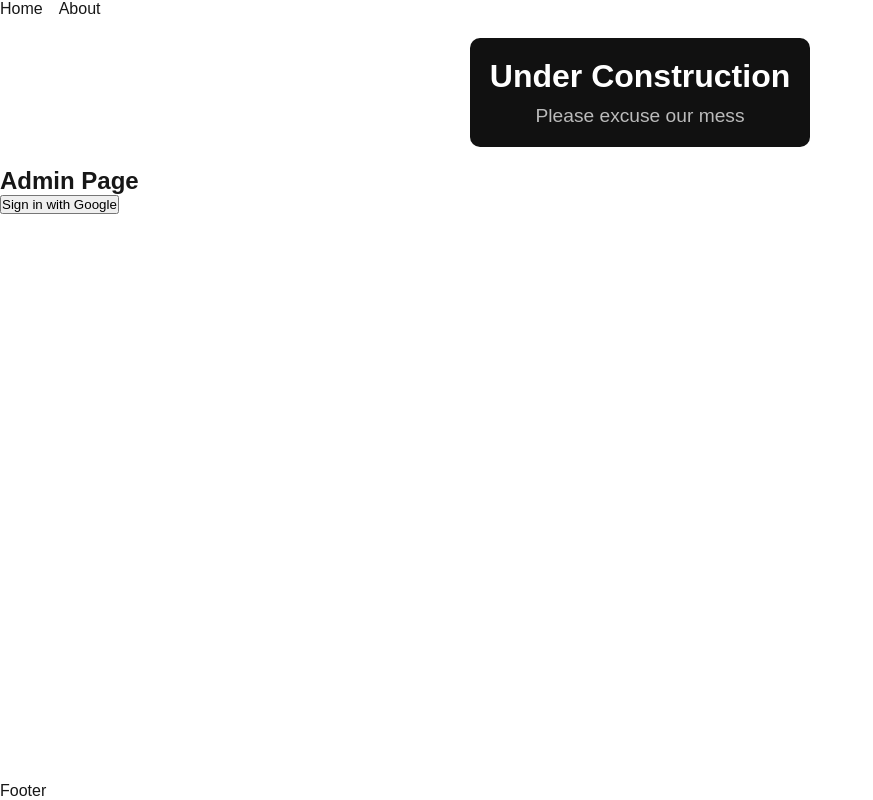
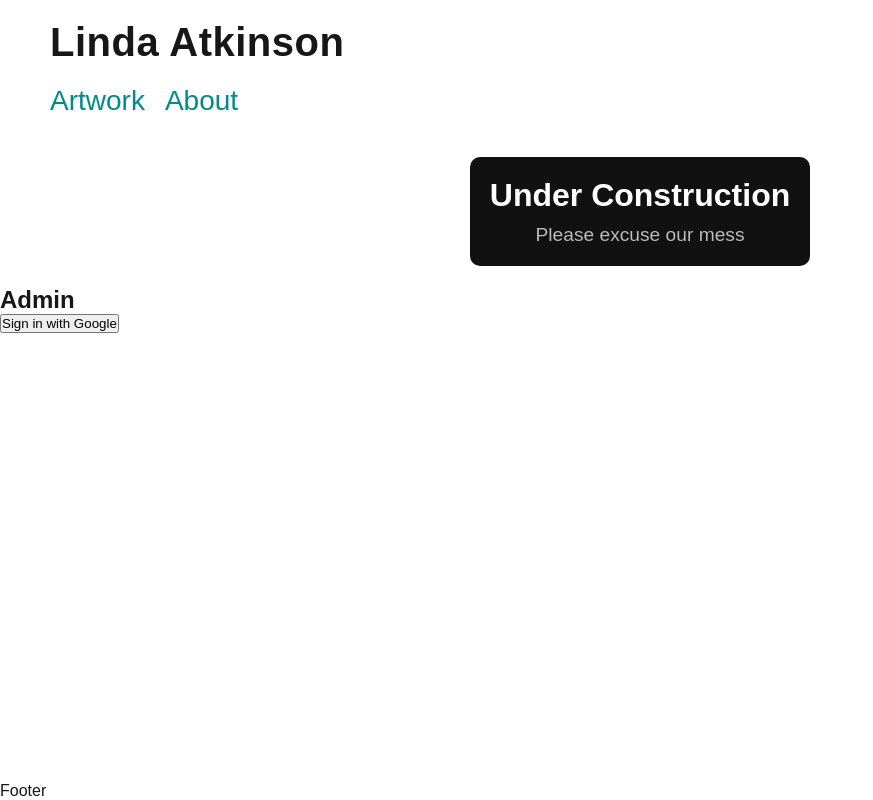
Before and after one commit to Jwilliams137/Atkinson-Art, a Next.js app: page /admin in a window 1280 px wide. Shown: the whole page, without its empty margins (0-873 px from the left). Built offline with nearby package versions, Linux system fonts and the light colour scheme; no server answers.

Commit message:
nav styles

```diff
--- a/components/Nav/Nav.jsx
+++ b/components/Nav/Nav.jsx
@@ -1,12 +1,15 @@
-"use client";
+'use client';
 import Link from 'next/link';
 import { useEffect, useState } from 'react';
 import { auth } from '../../firebase';
-import { onAuthStateChanged } from "firebase/auth";
+import { onAuthStateChanged } from 'firebase/auth';
+import styles from './Nav.module.css';  // Import the CSS module
 
 export default function Nav() {
   const [user, setUser] = useState(null);
+  const [isMenuOpen, setIsMenuOpen] = useState(false);
 
+  // Listen for user state change
   useEffect(() => {
     const unsubscribe = onAuthStateChanged(auth, (currentUser) => {
       setUser(currentUser);
@@ -15,22 +18,69 @@ export default function Nav() {
     return () => unsubscribe();
   }, []);
 
+  // Toggle the menu on or off
+  const toggleMenu = () => {
+    setIsMenuOpen((prevState) => !prevState);
+  };
+
+  const closeMenu = () => {
+    setIsMenuOpen(false);
+  };
+
+  const handleLogout = async () => {
+    await auth.signOut();
+    setIsMenuOpen(false);
+  };
+
   return (
-    <nav>
-      <ul style={{ display: 'flex', listStyle: 'none', gap: '1rem' }}>
+    <>
+      {/* Hamburger menu */}
+      <div
+        className={`${styles.hamburger} ${isMenuOpen ? styles.open : ''}`}
+        onClick={toggleMenu}
+      >
+        <span></span>
+        <span></span>
+        <span></span>
+      </div>
+
+      {/* Full-screen menu when open */}
+      <div className={`${styles.nav} ${isMenuOpen ? styles.fullscreen : ''}`}>
+        <div className={styles.leftNav}>
+          <Link href="/" className={styles.title} onClick={closeMenu}>
+            Linda Atkinson
+          </Link>
+
+          <div className={`${styles.linkContainer} ${isMenuOpen ? styles.open : ''}`}>
+            <ul className={styles.linkList}>
               <li>
-          <Link href="/">Home</Link>
+                <Link href="/artwork" className={styles.link} onClick={closeMenu}>
+                  Artwork
+                </Link>
               </li>
               <li>
-          <Link href="/about">About</Link>
+                <Link href="/about" className={styles.link} onClick={closeMenu}>
+                  About
+                </Link>
               </li>
-        {user && user.email === "jwilliams137.036@gmail.com" && (
+              {user && (user.email === "jwilliams137.036@gmail.com" || user.email === "linda.atkinson111@gmail.com") && (
                 <li>
-            <Link href="/admin">Admin</Link>
+                  <Link href="/admin" className={styles.link} onClick={closeMenu}>
+                    Admin
+                  </Link>
                 </li>
               )}
-
+              {user && (
+                <li>
+                  <p onClick={handleLogout} className={styles.link}>
+                    Logout
+                  </p>
+                </li>
+              )}
             </ul>
-    </nav>
+          </div>
+        </div>
+      </div>
+    </>
   );
 }
--- a/components/Nav/Nav.module.css
+++ b/components/Nav/Nav.module.css
@@ -0,0 +1,148 @@
+/* Default styling for larger screens */
+.nav {
+    background-color: white;
+    padding: 20px 50px;
+    display: flex;
+    flex-direction: column;
+    justify-content: flex-start;
+    align-items: flex-start;
+    position: relative;
+    z-index: 10;
+  }
+
+  .leftNav {
+    display: flex;
+    flex-direction: column;
+    align-items: flex-start;
+  }
+
+  .title {
+    font-weight: 800;
+    font-size: 40px;
+    text-decoration: none;
+    letter-spacing: 0.5px;
+    margin-bottom: 20px;
+  }
+
+  .linkContainer {
+    display: flex;
+    flex-direction: row;
+    gap: 30px;
+  }
+
+  .linkList {
+    display: flex;
+    flex-direction: row;
+    list-style: none;
+    margin: 0;
+    padding: 0;
+  }
+
+  .linkList li {
+    margin-right: 20px;
+  }
+
+  .link {
+    cursor: pointer;
+    color: darkcyan;
+    text-decoration: none;
+    font-size: 28px;
+  }
+
+  .link:hover {
+    color: chartreuse;
+    font-size: 29px;
+  }
+
+  /* Hamburger menu */
+  .hamburger {
+    display: none;
+    flex-direction: column;
+    justify-content: center;
+    cursor: pointer;
+    width: 30px;
+    height: 30px;
+    position: absolute;
+    top: 20px;
+    right: 20px;
+    z-index: 11;
+  }
+
+  .hamburger span {
+    height: 3px;
+    width: 25px;
+    background: darkcyan;
+    position: absolute;
+    transition: all 0.3s ease;
+  }
+
+  .hamburger span:nth-child(1) {
+    top: 8px;
+  }
+
+  .hamburger span:nth-child(2) {
+    top: 15px;
+  }
+
+  .hamburger span:nth-child(3) {
+    top: 22px;
+  }
+
+  /* When hamburger is open */
+  .hamburger.open span:nth-child(1) {
+    top: 15px;
+    transform: rotate(45deg);
+    background: darkcyan;
+  }
+
+  .hamburger.open span:nth-child(2) {
+    background: darkcyan;
+    opacity: 0;
+  }
+
+  .hamburger.open span:nth-child(3) {
+    top: 15px;
+    transform: rotate(-45deg);
+    background: darkcyan;
+  }
+
+  /* Mobile Styles */
+  @media only screen and (max-width: 1000px) {
+    .linkContainer {
+      display: none; /* Hide by default */
+      flex-direction: column;
+      width: 100%;
+      background: white;
+      position: absolute;
+      top: 60px;
+      left: 0;
+      right: 0;
+      text-align: center;
+      padding: 20px 0;
+      box-shadow: 0 4px 6px rgba(0, 0, 0, 0.1);
+    }
+
+    .linkContainer.open {
+      display: flex; /* Show when menu is open */
+    }
+
+    .hamburger {
+      display: flex;
+    }
+
+    .nav {
+      padding: 20px;
+    }
+
+    .title {
+      font-size: 30px;
+    }
+
+    .linkList {
+      flex-direction: column;
+    }
+
+    .linkList li {
+      margin-bottom: 15px;
+    }
+  }
--- a/src/app/admin/page.js
+++ b/src/app/admin/page.js
@@ -4,7 +4,7 @@ import AdminLogin from '../../../components/AdminLogin/AdminLogin';
 function AdminPage() {
   return (
     <div>
-        <h2>Admin Page</h2>
+        <h2>Admin</h2>
         <AdminLogin/>
     </div>
   )
--- a/src/app/about/page.js
+++ b/src/app/artwork/page.js
@@ -2,7 +2,7 @@ import React from 'react'
 
 function page() {
   return (
-    <div>about</div>
+    <div>Artwork</div>
   )
 }
 
--- a/src/app/layout.tsx
+++ b/src/app/layout.tsx
@@ -7,8 +7,8 @@ import UnderConstruction from "../../components/UnderConstruction/UnderConstruct
 
 export const metadata: Metadata = {
   robots: "noindex, nofollow",
-  /*title: "Atkinson Art",
-  description: "Art Studio of Linda Atkinson",*/
+  title: "Atkinson Art",
+  description: "Art Studio of Linda Atkinson",
 };
 
 export default function RootLayout({ children }: { children: React.ReactNode }) {
--- a/src/app/page.tsx
+++ b/src/app/page.tsx
@@ -3,6 +3,7 @@ import styles from "./page.module.css"
 export default function Home() {
   return (
     <div className={styles.main}>
+      Home
     </div>
   );
 }
```
Also changed, not shown: src/app/login/login.js (deleted, +0 -12 lines), src/app/artwork/page.module.css (added). Lines whose indentation alone changed are shown as unchanged.
